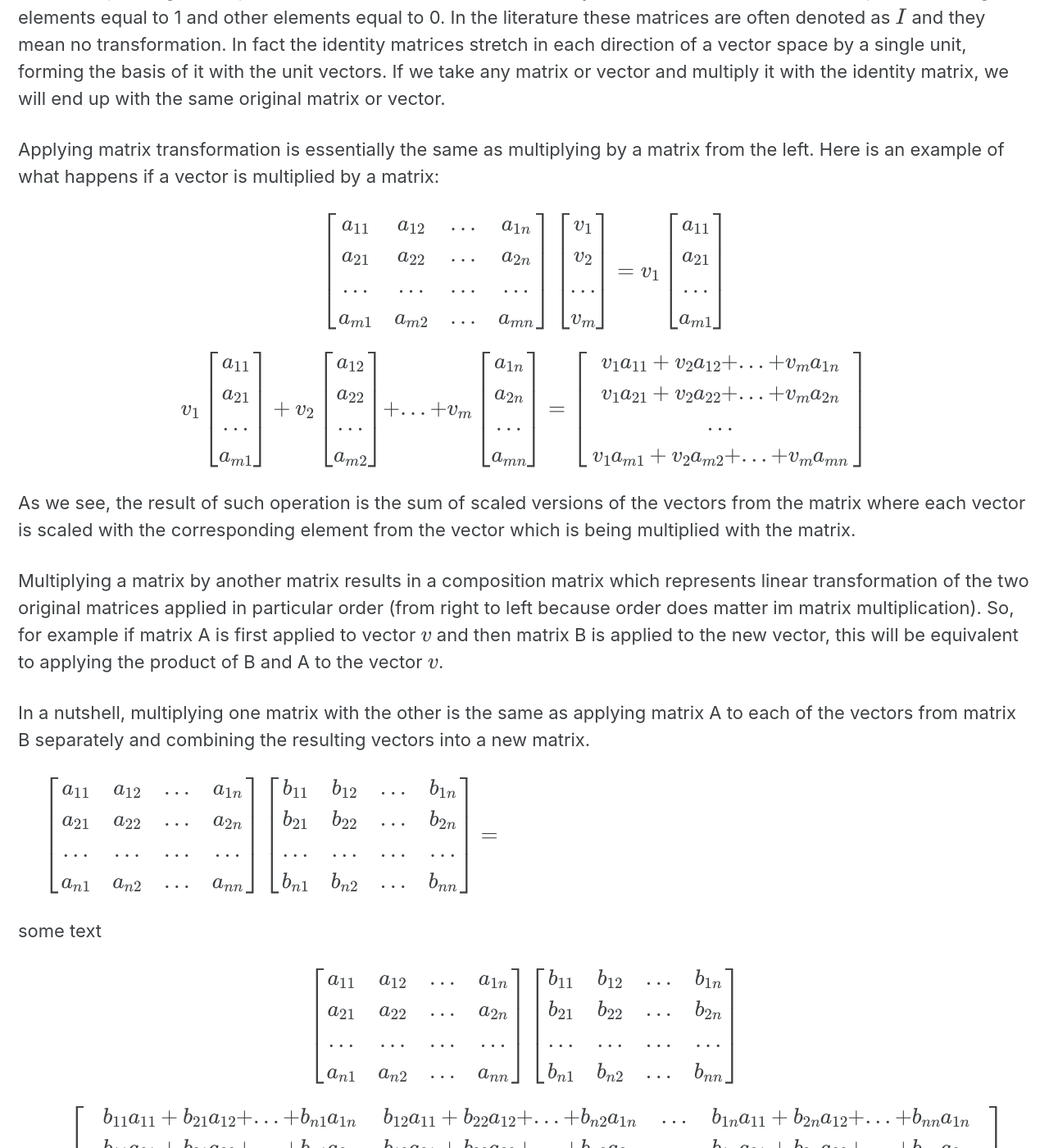
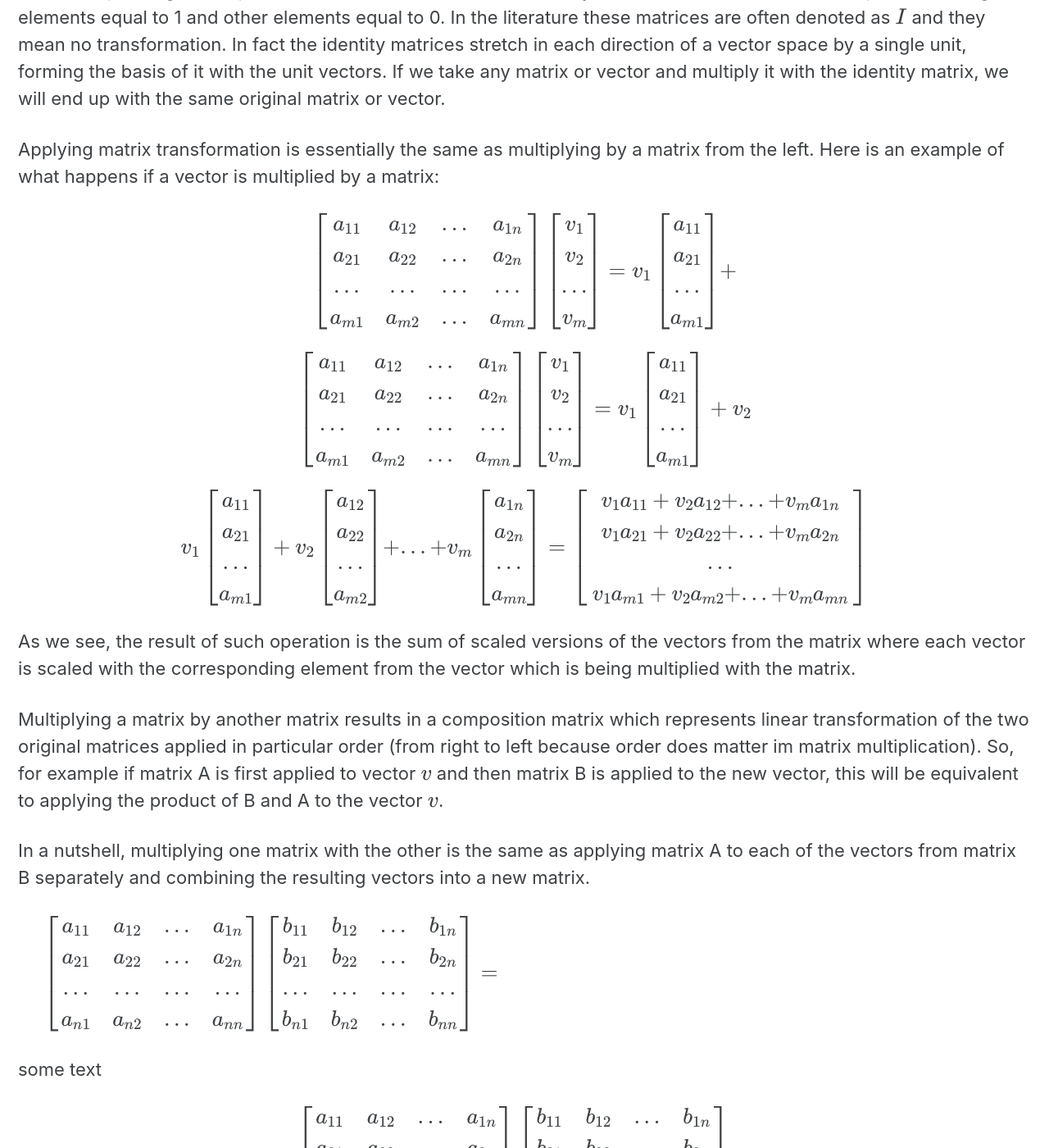
Before and after one commit to vzahorui/vzahorui.github.io, a Jekyll site: the page built from _posts/2020-07-08-linear-transformations.md, in a window 1280 px wide and 1400 px high, scrolled down 1706 px. Shown: the whole window at 82% size. Built offline with Jekyll 4.4.1, drawn with Linux system fonts in a browser that asks for light colours; cached includes are drawn as plain includes; nearby versions of some CDN libraries; formulas are drawn with MathJax 3; some of the changed text lies outside the part shown.

Commit message:
Update 2020-07-08-linear-transformations.md

```diff
--- a/_posts/2020-07-08-linear-transformations.md
+++ b/_posts/2020-07-08-linear-transformations.md
@@ -47,7 +47,29 @@ a_{11} \\
 a_{21} \\
 ... \\
 a_{m1}
+\end{array} \right] +
+$$
+
+$$
+\left[\begin{array}{cccc}
+a_{11} & a_{12} & ... & a_{1n} \\
+a_{21} & a_{22} & ... & a_{2n} \\
+... & ... & ... & ... \\
+a_{m1} & a_{m2} & ... & a_{mn}
 \end{array} \right]
+\left[\begin{array}{c}
+v_{1} \\
+v_{2} \\
+... \\
+v_{m}
+\end{array} \right]
+= v_{1}
+\left[\begin{array}{c}
+a_{11} \\
+a_{21} \\
+... \\
+a_{m1}
+\end{array} \right] + v_{2}
 $$
 
 $$
@@ -117,7 +139,7 @@ b_{11} & b_{12} & ... & b_{1n} \\
 b_{21} & b_{22} & ... & b_{2n} \\
 ... & ... & ... & ... \\
 b_{n1} & b_{n2} & ... & b_{nn}
-\end{array} \right]
+\end{array} \right]=
 $$
 
 $$
```
Also changed, not shown: other parts of _posts/2020-07-08-linear-transformations.md (+1 -1 lines).
